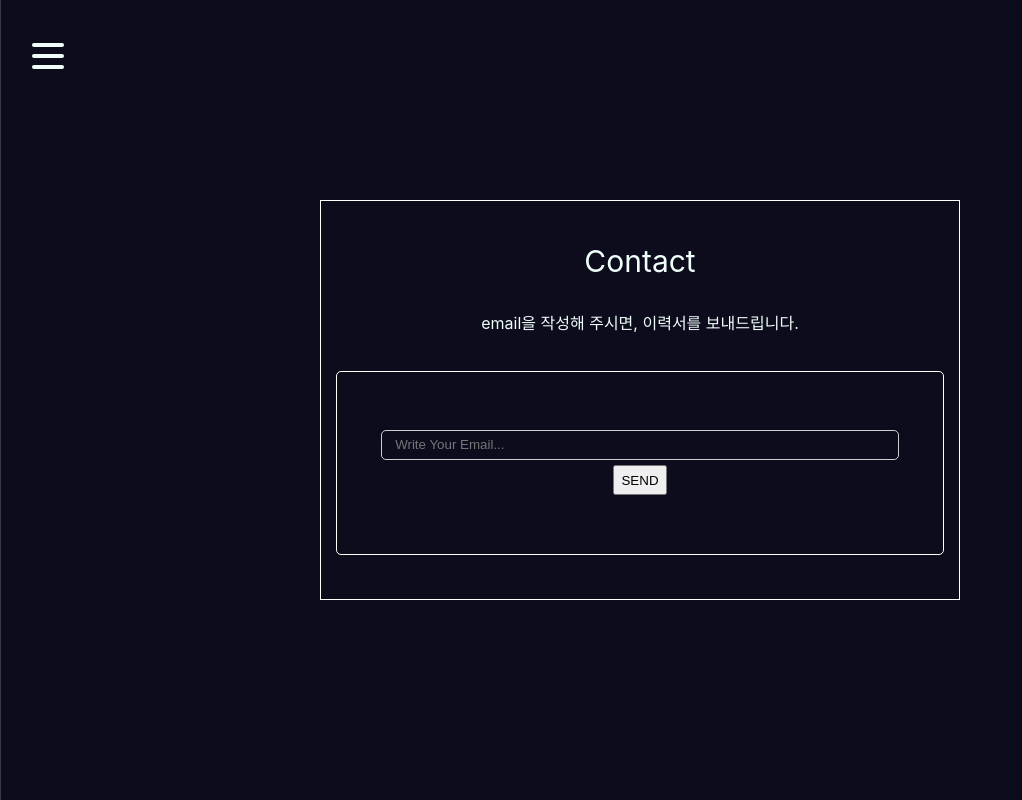
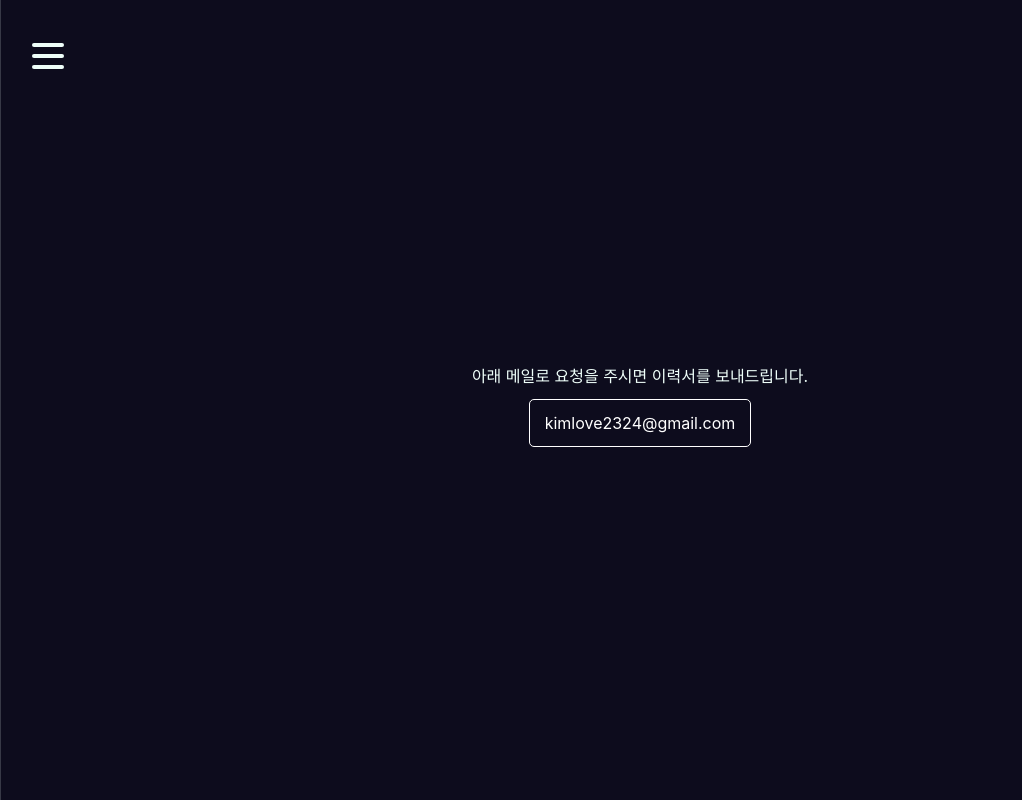
Before and after one commit to funetes/portfolio, a React (Create React App) app in the folder client/: page /contact in a window 1280 px wide. Shown: the whole page, without its empty margins (0-1022 px from the left). Built offline with nearby package versions, Linux system fonts and the light colour scheme.

Commit message:
mailgun 도메인등록중, 임시 컴포넌트 추가

```diff
--- a/client/src/App.js
+++ b/client/src/App.js
@@ -6,6 +6,7 @@ import Contact from "./components/contact/Contact";
 import Home from "./components/home/Home";
 import Burger from "./components/burger/Burger";
 import Menu from "./components/menu/Menu";
+import Temp from "./components/temp/Temp";
 function App() {
   const [open, setOpen] = useState(false);
   const node = useRef();
@@ -21,7 +22,8 @@ function App() {
           <About />
         </Route>
         <Route path="/contact">
-          <Contact />
+          {/* <Contact /> */}
+          <Temp />
         </Route>
         <Route path="/">
           <Home />
--- a/client/src/components/contact/ContactStyled.jsx
+++ b/client/src/components/contact/ContactStyled.jsx
@@ -13,6 +13,7 @@ export const Contatiner = styled.div`
   width: 50vw;
   height: 50vh;
   border: 1px solid white;
+  border-radius: 5px;
   padding: 15px;
   display: flex;
   flex-direction: column;
--- /dev/null
+++ b/client/src/components/temp/Temp.jsx
@@ -0,0 +1,42 @@
+import React from "react";
+import styled from "styled-components";
+import { fadeIn } from "../../utils";
+const TempContainer = styled.div`
+  width: 100vw;
+  height: 100vh;
+  display: flex;
+  flex-direction: column;
+  justify-content: center;
+  align-items: center;
+  animation: ${fadeIn} 1s linear;
+`;
+const Email = styled.a`
+  border: 1px solid white;
+  border-radius: 5px;
+  padding: 15px;
+  color: white;
+  &:hover {
+    color: lightgray;
+    transition: color 0.3s ease-in;
+  }
+`;
+const Summary = styled.p`
+  border-radius: 5px;
+  padding: 15px;
+`;
+const Temp = () => {
+  return (
+    <TempContainer>
+      <Summary>아래 메일로 요청을 주시면 이력서를 보내드립니다. </Summary>
+      <Email
+        href="mailto: kimlove2324@gmail.com"
+        target="_blank"
+        rel="noopener noreferrer"
+      >
+        kimlove2324@gmail.com
+      </Email>
+    </TempContainer>
+  );
+};
+
+export default Temp;
```
Also changed, not shown: 1 other file (tests, documents, lock files or other folders).
